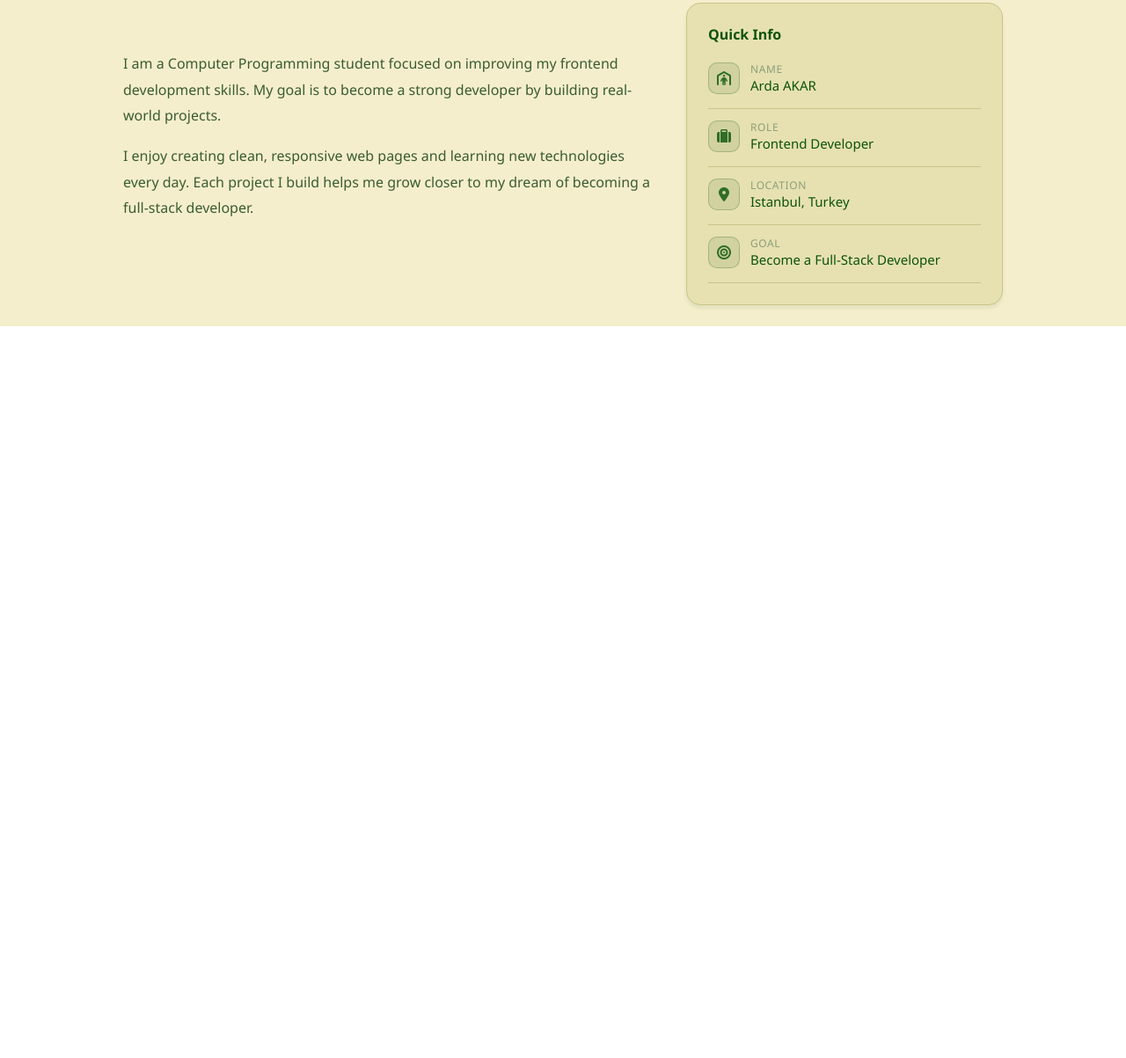
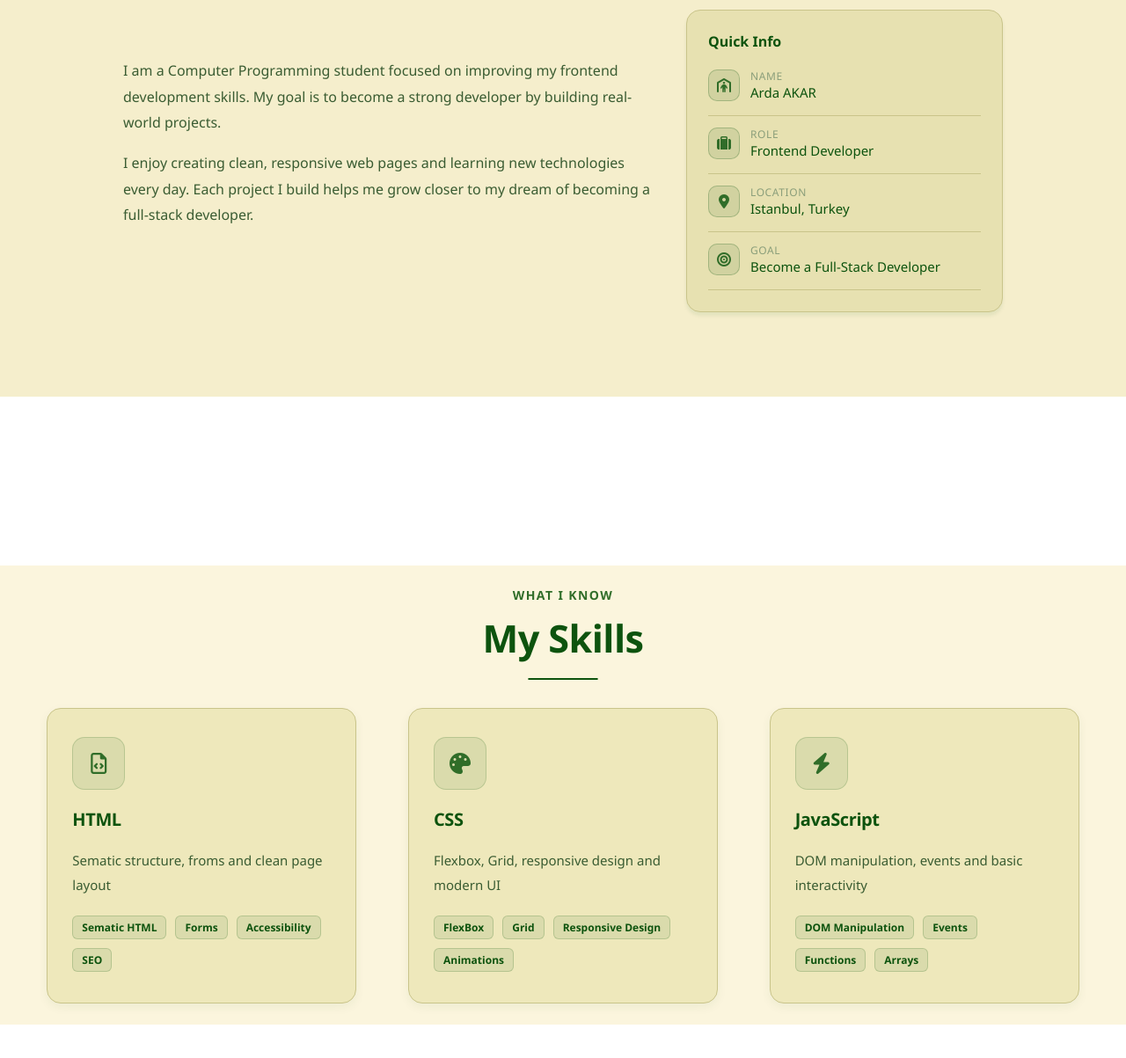
Before and after one commit to AceRy07/ArdaAkarWebSite, a plain HTML site: page index.html in a window 1280 px wide. Shown: the part 1057-2260 px from the top of the page at 88% size. Before the commit the page ends 1428 px from the top, so only its background shows below. Drawn offline with Linux system fonts and the light colour scheme.

Commit message:
My skills section add

```diff
--- a/index.html
+++ b/index.html
@@ -176,5 +176,87 @@
         </div>
     </section>
 
+    <section id="skill">
+        <div class="content">
+            <div class="contextTop">
+                <div class="text1">
+                    <p>What I Know</p>
+                </div>
+
+                <div class="text2">
+                    <h2>My Skills</h2>
+                </div>
+
+                <div class="line"></div>
+            </div>
+
+            <div class="contextBox">
+                <div class="Box">
+                    <div class="Icon">
+                        <i class="fa-regular fa-file-code"></i>
+                    </div>
+
+                    <div class="Title">
+                        HTML
+                    </div>
+
+                    <div class="description">
+                        Sematic structure, froms and clean page layout
+                    </div>
+
+                    <div class="languageSkill">
+                        <div class="skillBox">Sematic HTML</div>
+                        <div class="skillBox">Forms</div>
+                        <div class="skillBox">Accessibility</div>
+                        <div class="skillBox">SEO</div>
+                    </div>
+                </div>
+
+                <div class="Box">
+                    <div class="Icon">
+                        <i class="fa-solid fa-palette"></i>
+                    </div>
+
+                    <div class="Title">
+                        CSS
+                    </div>
+
+                    <div class="description">
+                        Flexbox, Grid, responsive design and modern UI
+                    </div>
+
+                    <div class="languageSkill">
+                        <div class="skillBox">FlexBox</div>
+                        <div class="skillBox">Grid</div>
+                        <div class="skillBox">Responsive Design</div>
+                        <div class="skillBox">Animations</div>
+                    </div>
+
+                </div>
+
+                <div class="Box">
+                    <div class="Icon">
+                       <i class="fa-solid fa-bolt"></i>
+                    </div>
+
+                    <div class="Title">
+                        JavaScript
+                    </div>
+
+                    <div class="description">
+                        DOM manipulation, events and basic interactivity
+                    </div>
+
+                    <div class="languageSkill">
+                        <div class="skillBox">DOM Manipulation</div>
+                        <div class="skillBox">Events</div>
+                        <div class="skillBox">Functions</div>
+                        <div class="skillBox">Arrays</div>
+                    </div>
+                </div>
+            </div>
+        </div>
+    </section>
+
 </body>
 </html>
--- a/style.css
+++ b/style.css
@@ -11,6 +11,8 @@ body{
 header{
     width: 100%;
 }
+
+/* #region Navbar Section */
 
 nav{
     width: 100%;
@@ -56,7 +58,9 @@ nav{
     cursor: pointer;
 }
 
+/* #endregion Navbar Section */
 
+/* #region Home Section */
 .home-content{
     background-color: #FBF5DD;
     margin:auto;
@@ -322,12 +326,14 @@ nav{
     color: #0D530E;
 }
 
+/* #endregion Programming Languages Section */
 
-/* About Section */
+/* #region About Section */
 
 #about{
     width: 100%;
-    margin-top: 10rem;
+    padding-top: 96px;
+    padding-bottom: 96px;
     justify-content: center;
 }
 
@@ -339,6 +345,7 @@ nav{
     gap: 16px;
     justify-content: center;
     width: 100%;
+    padding: 96px 24px;
 }
 
 .content .text .who{
@@ -457,3 +464,126 @@ nav{
     font-size: 0.9375rem;
     font-weight: 500;
 }
+/* #endregion About Section */
+
+/* #region Skill Section */
+
+#skill{
+    width: 100%;
+    padding-top: 96px;
+    padding-bottom: 96px;
+
+}
+
+#skill .content{
+    background-color: rgb(251, 245, 221);
+    width: 100%;
+    padding: 24px;
+    margin: auto;
+}
+
+#skill .content .contextTop{
+    display: flex;
+    align-items: center;
+    justify-content: center;
+    flex-direction: column;
+    margin-bottom: 32px;
+}
+
+#skill .content .contextTop .text1{
+    color: rgb(48,109,41);
+    text-transform: uppercase;
+    font-weight: 600;
+    font-size: 0.875rem;
+    letter-spacing: 0.1em;
+    margin-bottom: 10px;
+}
+
+#skill .content .contextTop .text2{
+    color: rgb(13, 83,14);
+    font-weight: 900;
+    font-size: 1.8rem;
+    letter-spacing: -0.02em;
+    margin-bottom: 16px;
+}
+
+#skill .content .contextTop .line{
+    width: 80px;
+    border: 1px solid rgb(13, 83,14);
+    border-radius: 2px;
+    margin: 0 auto;
+}
+
+#skill .content .contextBox{
+    display: flex;
+    align-items: center;
+    justify-content: space-around;
+    flex-wrap: wrap;
+}
+
+#skill .content .contextBox .Box{
+    background-color: rgb(238, 232, 187);
+    border: 1px solid rgb(201,196,138);
+    border-radius: 16px;
+    transition: 0.25s;
+    transform: translateY((0px));
+    box-shadow: rgba(13,83,14,0.06) 0px 4px 12px;
+    padding: 32px 28px;
+    width: 22rem;
+    height: 21rem;
+}
+
+
+#skill .content .contextBox .Box .Icon{
+    width: 60px;
+    height: 60px;
+    background-color: rgba(48, 109, 41, 0.1);
+    border: 1px solid rgba(48, 109, 41, 0.2);
+    border-radius: 14px;
+    display: flex;
+    align-items: center;
+    justify-content: center;
+    margin-bottom: 20px;
+    color: rgb(48, 109, 41);
+    transition: 0.25s;
+}
+
+#skill .content .contextBox .Box .Icon i{
+    color: rgb(48, 109, 41);
+    font-size: 1.5rem;
+}
+
+
+#skill .content .contextBox .Box .Title{
+    color: rgb(13, 83, 14);
+    font-weight: 700;
+    font-size: 1.25rem;
+    letter-spacing: -0.02em;
+    margin-bottom: 20px;
+}
+
+#skill .content .contextBox .Box .description{
+    color: rgb(58, 92, 50);
+    font-size: 0.9375rem;
+    line-height: 1.85;
+    margin-bottom: 20px;
+}
+
+#skill .content .contextBox .Box .languageSkill{
+    display: flex;
+    flex-wrap: wrap;
+    gap: 10px;
+}
+
+#skill .content .contextBox .Box .languageSkill .skillBox{
+    background-color: rgba(48, 109, 41, 0.1);
+    border: 1px solid rgba(48, 109, 41, 0.22);
+    color:rgb(13, 83, 14);
+    font-size: 0.75rem;
+    font-weight: 600;
+    border-radius: 6px;
+    padding: 4px 10px;
+}
+
+
+/* #endregion Skill Section */
```
